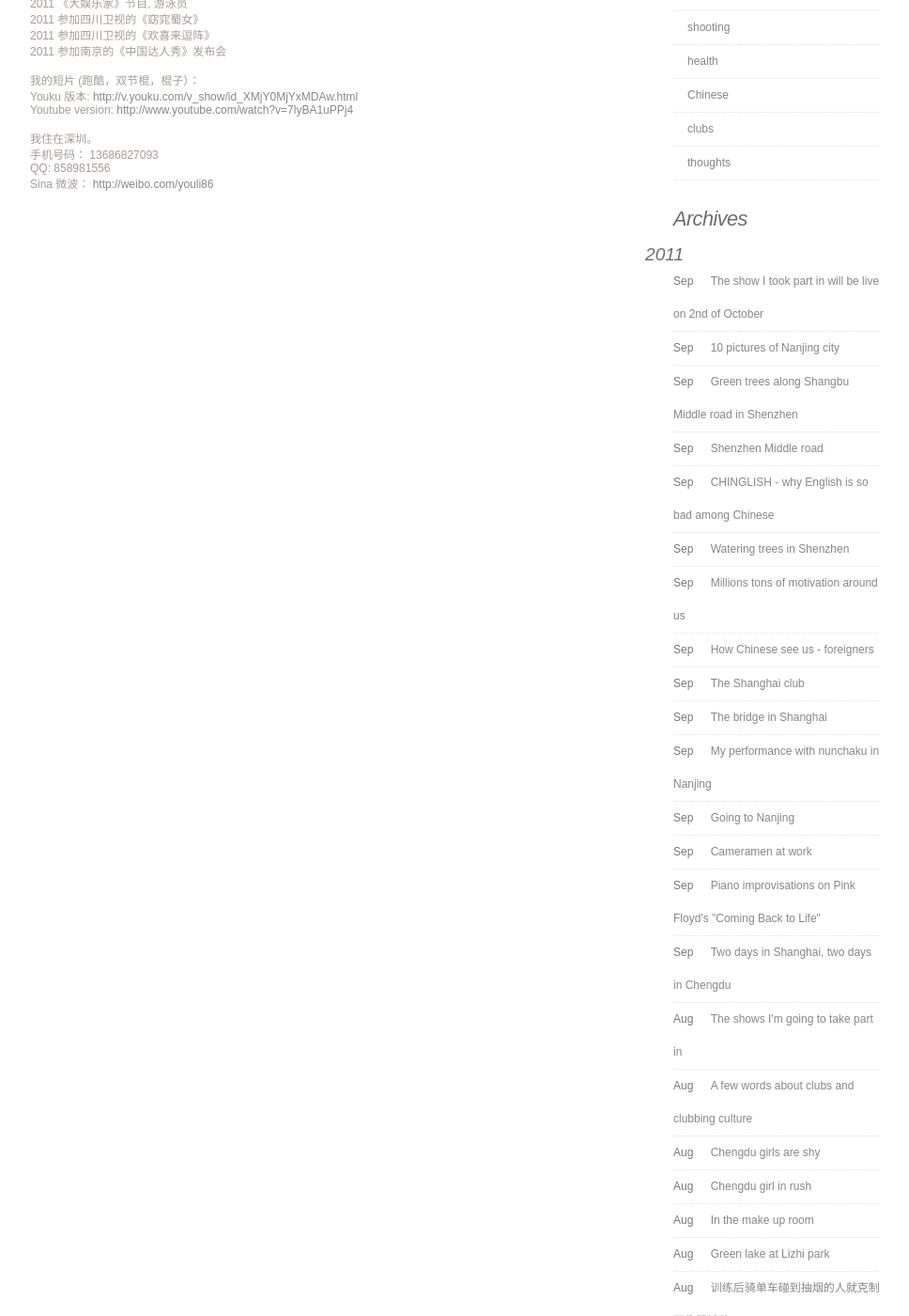
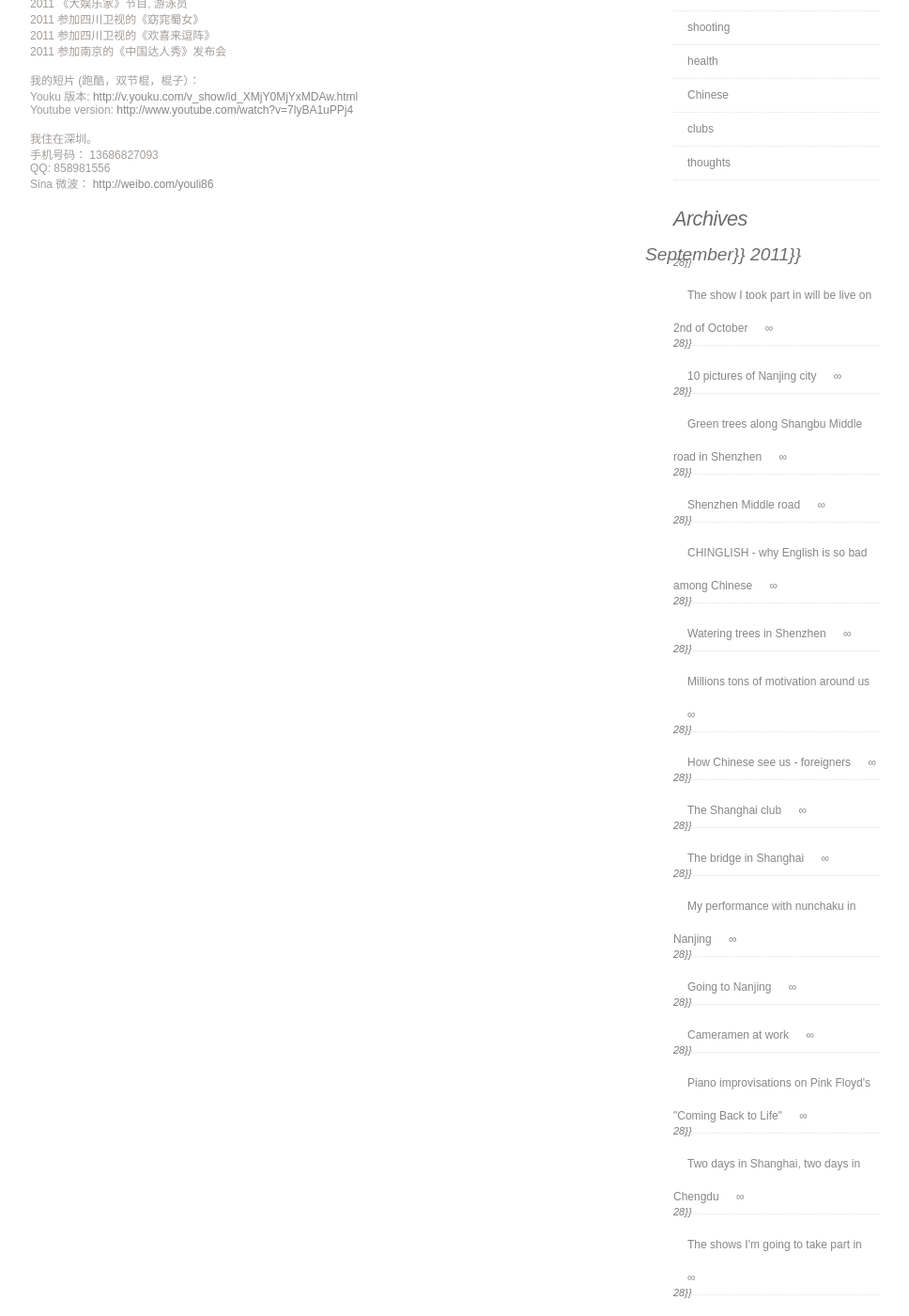
Before and after one commit to iurii/iurii.github.com, a Jekyll site: the page built from about.html, in a window 1280 px wide and 1400 px high, scrolled down 566 px. Shown: the whole window at 94% size, without its empty margins (143-1111 px from the left). Built offline with Jekyll 4.4.1, drawn with Linux system fonts in a browser that asks for light colours; comment, search, counter and statistics services are not loaded; some of the changed text lies outside the part shown.

Commit message:
archives

```diff
--- a/_layouts/default.html
+++ b/_layouts/default.html
@@ -145,23 +145,21 @@ else {
 						<li>
 							<h2>Archives</h2>
 
-<ul>
-  {% for post in site.posts %}
-
-
-    	{% capture cmonth %}{{ September }}{% endcapture %}
+{% for post in site.posts %}
+	{% capture cmonth %}September}}{% endcapture %}
 	{% unless lmonth == cmonth %}
 		{% unless forloop.first %}</ul>{% endunless %}
-		<h3>{{ cmonth }} 2011</h3>
+		<h3>{{ cmonth }} 2011}}</h3>
 		<ul class="archive">
 		{% assign lmonth = cmonth %}
 	{% endunless %}
-
-
-    <li>{{ post.date | date:"%b" }} <a href="{{ post.url }}">{{ post.title }}</a></li>
-  {% endfor %}
-
-</ul>
+	{% if post.layout == 'post' %}
+			<li><span class="time">28}}</span> <a href="{{ post.link_url }}">{{ post.title }}</a> <a href="{{ post.url }}" class="">&#8734;</a></li>
+	{% else %}
+			<li><span class="time">28}}</span> <a href="{{ post.url }}" class="">{{ post.title }}</a></li>
+	{% endif %}
+{% endfor %}
+		</ul>
 
 
 
```
